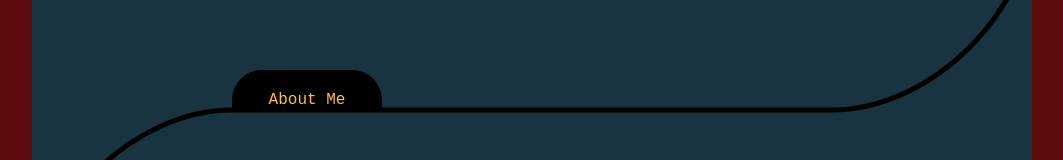
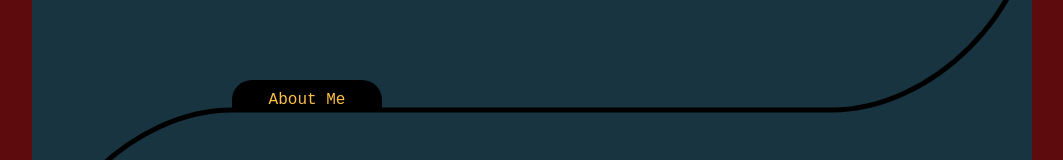
Before and after one commit to will-weng/will-weng.github.io, a React (Create React App) app: page / in a window 1280 px wide. Shown: the part 190-350 px from the top of the page, without its empty margins (108-1171 px from the left). Built offline with nearby package versions, Linux system fonts and the light colour scheme; the HTML template or start-up script is replaced by a standard one.

Commit message:
tab resize

```diff
--- a/src/components/Folder/FolderHeaderTab.tsx
+++ b/src/components/Folder/FolderHeaderTab.tsx
@@ -10,13 +10,13 @@ const StyledFolderHeaderTab = styled.div`
     justify-content: flex-end;
     position: absolute;
     width: 150px;
-    height: 40px;
+    height: 30px;
     overflow: hidden;
     text-align: center;
     background-color: black;
-    border-radius: 30px 30px 0 0;
+    border-radius: 20px 20px 0 0;
     left: 200px;
-    top: 160px;
+    top: 170px;
 `
 
 function FolderHeaderTab(prop: FolderHeaderProp) {
```
